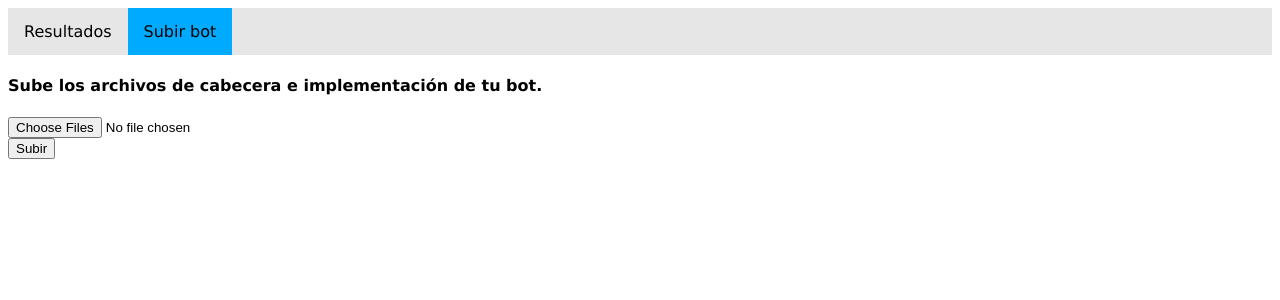
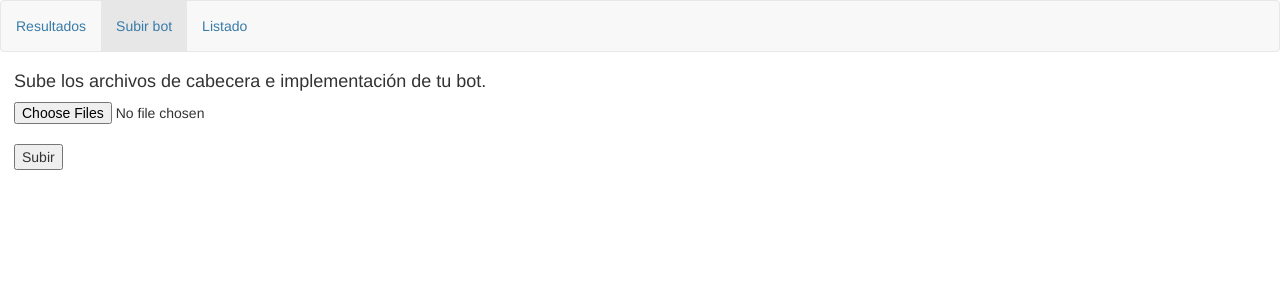
Before and after one commit to alvarontwrk/mancala-league, a Flask app: page /subirbot in a window 1280 px wide. Shown: the top 300 px of the page. Run offline with Flask 2, Linux system fonts and the light colour scheme; parts of the project's set-up code (start-up, migrations or seed data) failed here and were passed over; some libraries are stand-ins or nearby versions.

Commit message:
Fix html code. Change competition run frecuency to 180 minutes

```diff
--- a/app/constants.py
+++ b/app/constants.py
@@ -6,4 +6,4 @@ MANCALA_COMMAND = 'java -jar ./bin/MancalaNoGUI.jar -p1 {} -p2 {} -t 2'
 LOG_FILE = 'info.log'
 UPLOAD_FOLDER = 'compilation_enviroment'
 MAKE_COMMAND = 'make -C {}'.format(UPLOAD_FOLDER)
-RUN_INTERVAL = 10
+RUN_INTERVAL = 180
--- /dev/null
+++ b/app/static/mancala.css
@@ -0,0 +1,32 @@
+a, h1, h2       { color: #377ba8 !important; }
+h1, h2          { margin: 0; }
+h1              { border-bottom: 2px solid #eee !important; }
+h2              { font-size: 2em !important; }
+
+.league_title              { margin-top:0px; }
+
+
+table.dataframe, .dataframe th, .dataframe td {
+  border: none;
+  border-bottom: 1px solid #C8C8C8;
+  border-collapse: collapse;
+  text-align:left;
+  padding: 10px;
+  margin-bottom: 40px;
+  font-size: 1em;
+}
+
+.matches th {
+    background-color: #add8e6;
+    color: white;
+}
+
+.ranking th {
+    background-color: #77dd77;
+    color: white;
+}
+
+tr:nth-child(odd)		{ background-color:#eee; }
+tr:nth-child(even)	{ background-color:#fff; }
+
+tr:hover            { background-color: #ffff99;}
--- a/app/static/style.css
+++ /dev/null
@@ -1,61 +0,0 @@
-body            { font-family: "Lucida Sans Unicode", "Lucida Grande", sans-serif;}
-a, h1, h2       { color: #377ba8; }
-h1, h2          { margin: 0; }
-h1              { border-bottom: 2px solid #eee; }
-h2              { font-size: 1.2em; }
-
-table.dataframe, .dataframe th, .dataframe td {
-  border: none;
-  border-bottom: 1px solid #C8C8C8;
-  border-collapse: collapse;
-  text-align:left;
-  padding: 10px;
-  margin-bottom: 40px;
-  font-size: 0.9em;
-}
-
-.matches th {
-    background-color: #add8e6;
-    color: white;
-}
-
-.ranking th {
-    background-color: #77dd77;
-    color: white;
-}
-
-tr:nth-child(odd)		{ background-color:#eee; }
-tr:nth-child(even)	{ background-color:#fff; }
-
-tr:hover            { background-color: #ffff99;}
-
-ul {
-    list-style-type: none;
-    margin: 0;
-    padding: 0;
-    overflow: hidden;
-    background-color: #e6e6e6;
-}
-
-li {
-    float: left;
-}
-
-li a {
-    display: block;
-    color: #000000;
-    text-align: center;
-    padding: 14px 16px;
-    text-decoration: none;
-}
-
-li a:hover:not(.active) {
-    background-color: #111;
-}
-
-.active {
-    background-color: #00aaff;
-}
-</style>
-</head>
-<body>
--- a/app/templates/upload.html
+++ b/app/templates/upload.html
@@ -1,17 +1,18 @@
 <!DOCTYPE html>
 <html lang="en">
   <title>Subir bot</title>
-  <link rel=stylesheet type=text/css href="{{ url_for('static', filename='style.css') }}">
+  <link rel=stylesheet type=text/css href="{{ url_for('static', filename='mancala.css') }}">
+  <link rel="stylesheet" href="https://maxcdn.bootstrapcdn.com/bootstrap/3.3.7/css/bootstrap.min.css">
   <body>
-      <div class="header">
-        <head>
-          <ul>
+    <nav class="navbar navbar-default">
+      <ul class="nav navbar-nav">
         <li><a href="/">Resultados</a></li>
-            <li><a class="active" href="/subirbot">Subir bot</a></li>
+        <li class="active"><a href="/subirbot">Subir bot</a></li>
+        <li><a href="/lista">Listado</a></li>
       </ul>
-        </head>
       </div>
-      <div>
+    </nav>
+    <div style="padding-left:1em;">
       <h4>Sube los archivos de cabecera e implementación de tu bot.</h4>
       <form action="upload" method="post" enctype="multipart/form-data">
         <input type="file" multiple="" name="file[]" class="span3" /><br />
```
Also changed, not shown: app/templates/liga.html (+14 -9 lines), app/templates/lista.html (+19 -2 lines), requirements.txt (+4 -4 lines). Lines whose indentation alone changed are shown as unchanged.
